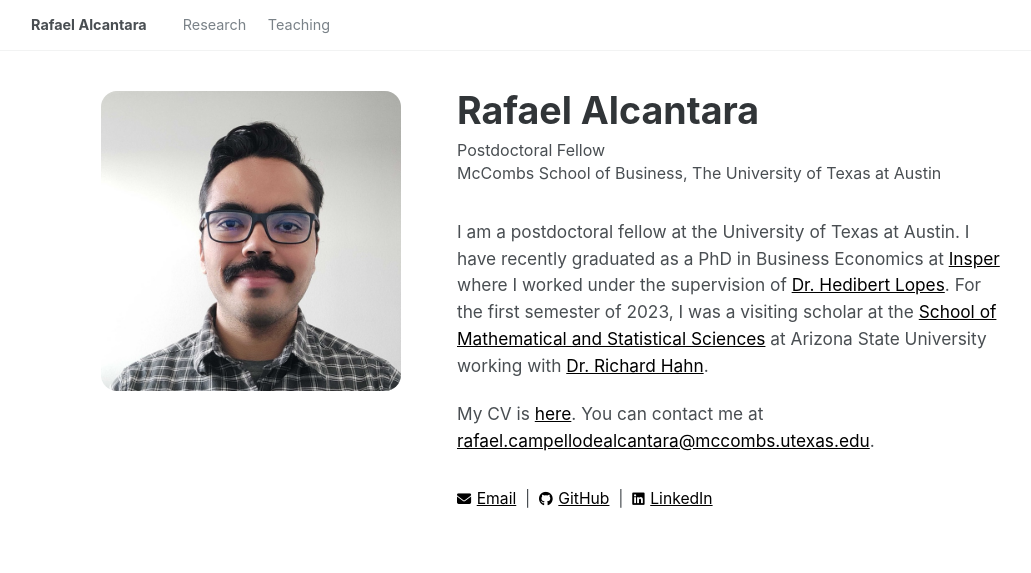
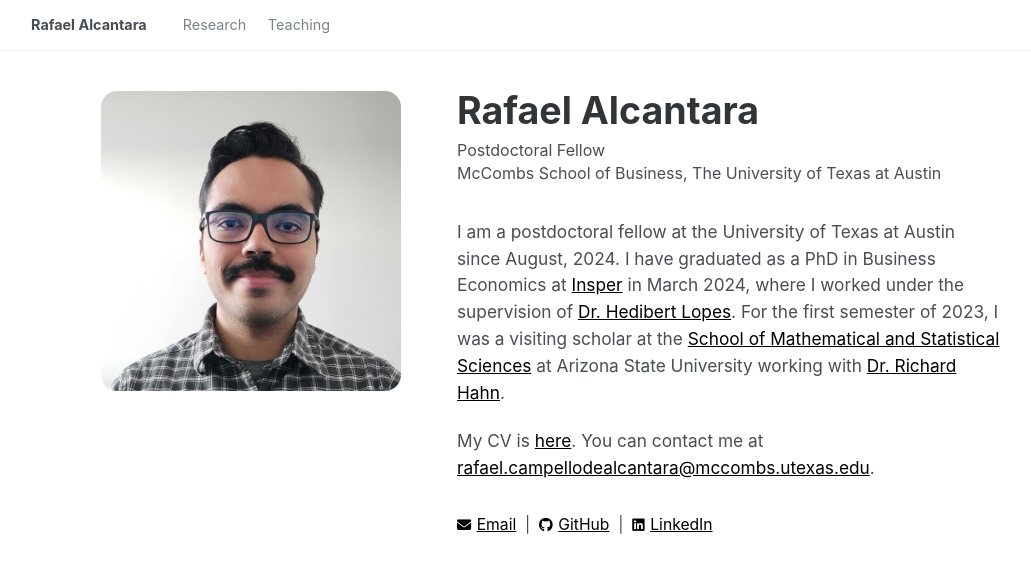
Before and after one commit to rafaelcalcantara/rafaelcalcantara.github.io, a Jekyll site: the page built from index.md, in a window 1280 px wide. Shown: the top 573 px of the page, without its empty margins (89-1120 px from the left). Built offline with Jekyll 4.4.1, drawn with Linux system fonts in a browser that asks for light colours.

Commit message:
Update index.md

```diff
--- a/index.md
+++ b/index.md
@@ -2,6 +2,6 @@
 layout: home
 ---
 
-I am a postdoctoral fellow at the University of Texas at Austin. I have recently graduated as a PhD in Business Economics at [Insper](https://www.insper.edu.br/en/) where I worked under the supervision of [Dr. Hedibert Lopes](https://hedibert.org/). For the first semester of 2023, I was a visiting scholar at the [School of Mathematical and Statistical Sciences](https://math.asu.edu/) at Arizona State University working with [Dr. Richard Hahn](https://math.la.asu.edu/~prhahn/).
+I am a postdoctoral fellow at the University of Texas at Austin since August, 2024. I have graduated as a PhD in Business Economics at [Insper](https://www.insper.edu.br/en/) in March 2024, where I worked under the supervision of [Dr. Hedibert Lopes](https://hedibert.org/). For the first semester of 2023, I was a visiting scholar at the [School of Mathematical and Statistical Sciences](https://math.asu.edu/) at Arizona State University working with [Dr. Richard Hahn](https://math.la.asu.edu/~prhahn/).
 
 My CV is [here](/docs/cv.pdf). You can contact me at [rafael.campellodealcantara@mccombs.utexas.edu](mailto:rafael.campellodealcantara@mccombs.utexas.edu).
```
